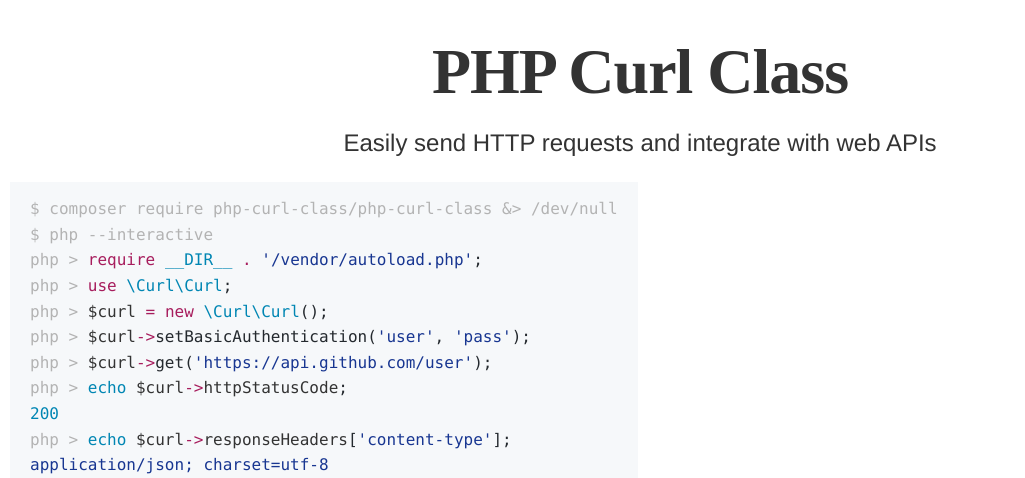
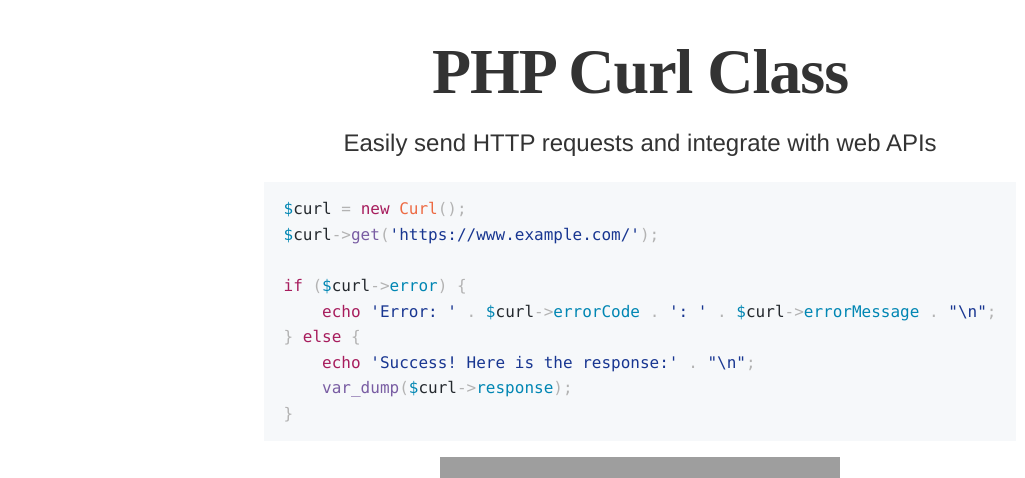
Before and after one commit to php-curl-class/php-curl-class, a PHP site: page / in a window 1280 px wide. Shown: the top 478 px of the page, without its empty margins (0-1025 px from the left). Run offline with PHP 8.4, Linux system fonts and the light colour scheme; grey boxes are pictures that could not be loaded.

Commit message:
Simplify code example

```diff
--- a/www/index.php
+++ b/www/index.php
@@ -158,40 +158,19 @@ p {
 <h1>PHP Curl Class</h1>
 <h2>Easily send HTTP requests and integrate with web APIs</h2>
 
-<code>
-$ composer require php-curl-class/php-curl-class &amp;&gt; /dev/null<br />
-$ php --interactive<br />
-php &gt; <span class="pl-s1"><span class="pl-k">require</span> <span class="pl-c1">__DIR__</span> <span
-class="pl-k">.</span> <span class="pl-s"><span class="pl-pds">'</span>/vendor/autoload.php<span
-class="pl-pds">'</span></span>;</span><br />
-php &gt; <span class="pl-s1"><span class="pl-k">use</span> <span class="pl-c1">\Curl\Curl</span>;</span><br />
-php &gt; <span class="pl-s1"><span class="pl-smi">$curl</span> <span class="pl-k">=</span> <span
-class="pl-k">new</span> <span class="pl-c1">\Curl\</span><span class="pl-c1">Curl</span>();</span><br />
-php &gt; <span class="pl-s1"><span class="pl-smi">$curl</span><span
-class="pl-k">-&gt;</span>setBasicAuthentication(<span class="pl-s"><span class="pl-pds">'</span>user<span
-class="pl-pds">'</span></span>, <span class="pl-s"><span class="pl-pds">'</span>pass<span
-class="pl-pds">'</span></span>);</span><br />
-php &gt; <span class="pl-s1"><span class="pl-smi">$curl</span><span class="pl-k">-&gt;</span>get(<span
-class="pl-s"><span class="pl-pds">'</span>https://api.github.com/user<span class="pl-pds">'</span></span>);</span><br />
-php &gt; <span class="pl-s1"><span class="pl-c1">echo</span> <span class="pl-smi">$curl</span><span
-class="pl-k">-&gt;</span><span class="pl-smi">httpStatusCode</span>;</span><br />
-<span class="pl-s1"><span class="pl-c1">200</span></span><br />
-php &gt; <span class="pl-s1"><span class="pl-c1">echo</span> <span class="pl-smi">$curl</span><span
-class="pl-k">-&gt;</span><span class="pl-smi">responseHeaders</span>[<span class="pl-s"><span
-class="pl-pds">'</span>content-type<span class="pl-pds">'</span></span>];</span><br />
-<span class="pl-s1"><span class="pl-s"><span class="pl-pds"></span>application/json; charset=utf-8<span
-class="pl-pds"></span></span></span><br />
-php &gt; <span class="pl-s1"><span class="pl-c1">echo</span> <span class="pl-smi">$curl</span><span
-class="pl-k">-&gt;</span><span class="pl-smi">response</span><span class="pl-k">-&gt;</span><span
-class="pl-smi">login</span>;</span><br />
-<span class="pl-s1"><span class="pl-s"><span class="pl-pds"></span>php-curl-class<span
-class="pl-pds"></span></span></span><br />
-php &gt; <span class="pl-s1"><span class="pl-c1">echo</span> <span class="pl-smi">$curl</span><span
-class="pl-k">-&gt;</span><span class="pl-smi">rawResponse</span>;</span><br />
-<span class="pl-s1"><span class="pl-s"><span
-class="pl-pds"></span>{"login":"php-curl-class","id":7654321,"avatar_url": ...}<span
-class="pl-pds"></span></span></span><br />
-</code>
+<figure>
+    <code>
+        <span class="pl-s1"><span class="pl-c1">$</span>curl</span> = <span class="pl-k">new</span> <span class="pl-v">Curl</span>();<br />
+        <span class="pl-s1"><span class="pl-c1">$</span>curl</span>-&gt;<span class="pl-en">get</span>(<span class="pl-s">'https://www.example.com/'</span>);<br />
+        <br />
+        <span class="pl-k">if</span> (<span class="pl-s1"><span class="pl-c1">$</span>curl</span>-&gt;<span class="pl-c1">error</span>) {<br />
+        &nbsp;&nbsp;&nbsp;&nbsp;<span class="pl-k">echo</span> <span class="pl-s">'Error: '</span> . <span class="pl-s1"><span class="pl-c1">$</span>curl</span>-&gt;<span class="pl-c1">errorCode</span> . <span class="pl-s">': '</span> . <span class="pl-s1"><span class="pl-c1">$</span>curl</span>-&gt;<span class="pl-c1">errorMessage</span> . <span class="pl-s">"\n"</span>;<br />
+        } <span class="pl-k">else</span> {<br />
+        &nbsp;&nbsp;&nbsp;&nbsp;<span class="pl-k">echo</span> <span class="pl-s">'Success! Here is the response:'</span> . <span class="pl-s">"\n"</span>;<br />
+        &nbsp;&nbsp;&nbsp;&nbsp;<span class="pl-en">var_dump</span>(<span class="pl-s1"><span class="pl-c1">$</span>curl</span>-&gt;<span class="pl-c1">response</span>);<br />
+        }<br />
+    </code>
+</figure>
 
 <p>
     <a href="https://github.com/php-curl-class/php-curl-class/releases/">
```
